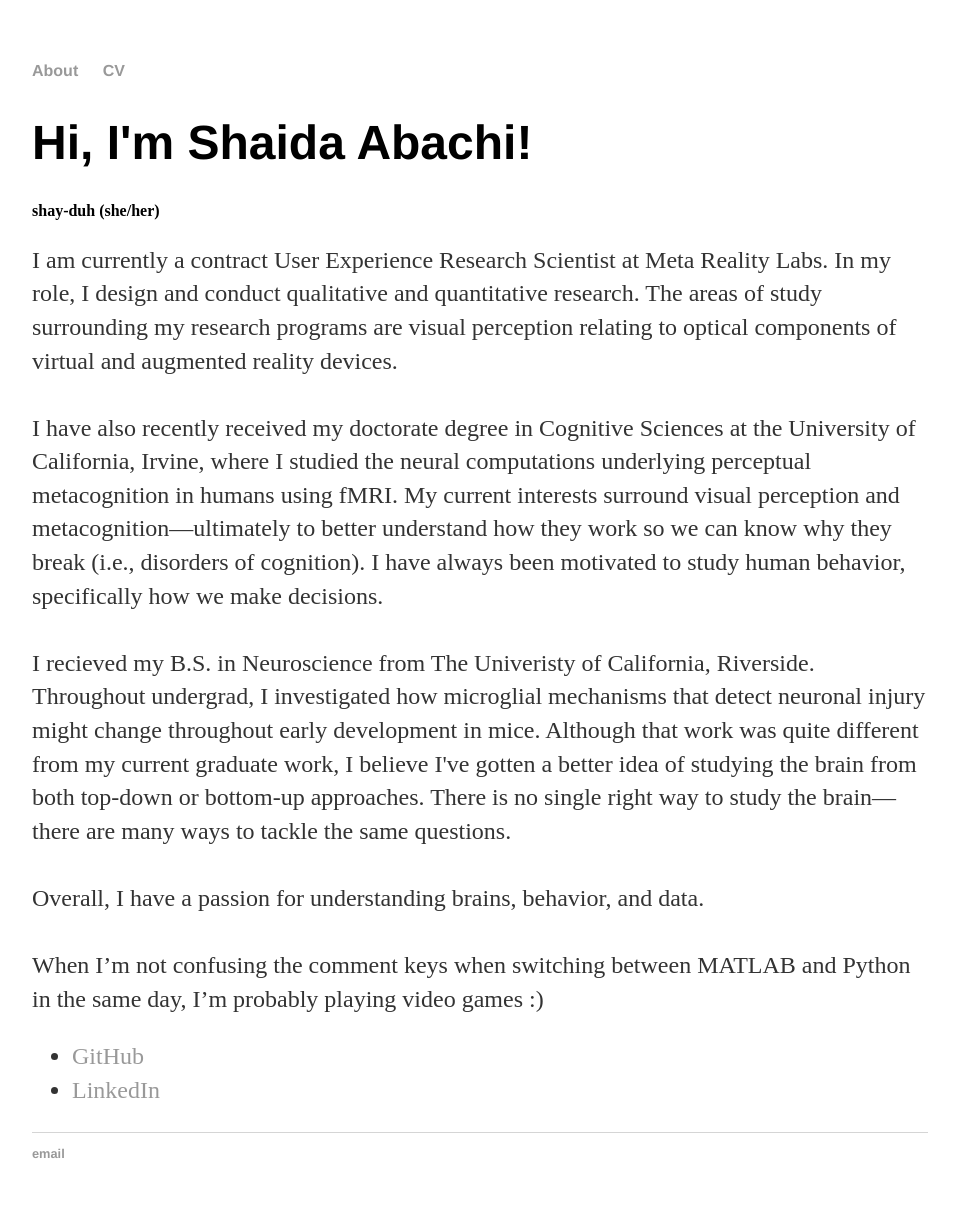
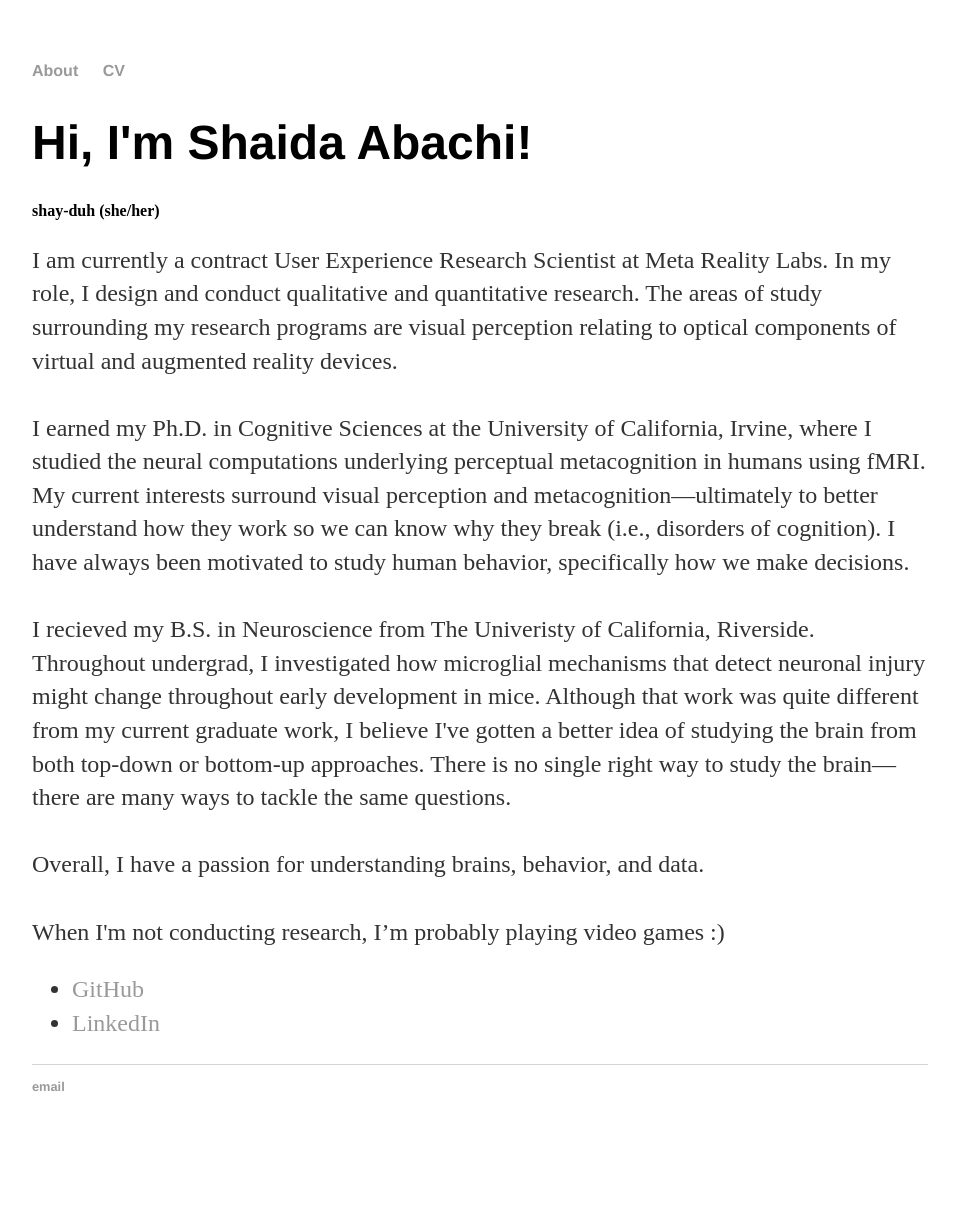
Before and after one commit to shaida-abachi/shaida-abachi.github.io, a Jekyll site: the page built from index.html, in a window 1280 px wide. Shown: the whole page, without its empty margins (160-1117 px from the left). Built offline with Jekyll 4.4.1, drawn with Linux system fonts in a browser that asks for light colours; after the commit the page ends 1156 px from its top, so only the background shows below that.

Commit message:
Update index.html

```diff
--- a/index.html
+++ b/index.html
@@ -21,7 +21,7 @@ title: Shaida Abachi
 				design and conduct qualitative and quantitative research. The areas of study surrounding my research programs are
 				visual perception relating to optical components of virtual and augmented reality devices.
 				<br><br>
-				I have also recently received my doctorate degree in Cognitive Sciences at the University of California, Irvine, where I studied
+				I earned my Ph.D. in Cognitive Sciences at the University of California, Irvine, where I studied
 				the neural computations underlying perceptual metacognition in humans using fMRI.
 				My current interests surround visual perception and metacognition—ultimately to better
 				understand how they work so we can know why they break (i.e., disorders of cognition). I have always been
@@ -35,7 +35,7 @@ title: Shaida Abachi
 
 				Overall, I have a passion for understanding brains, behavior, and data.<br><br>
 
-				When I’m not confusing the comment keys when switching between MATLAB and Python in the same day, I’m probably playing video games :) </p>
+				When I'm not conducting research, I’m probably playing video games :) </p>
 		</div>
 
 
```
